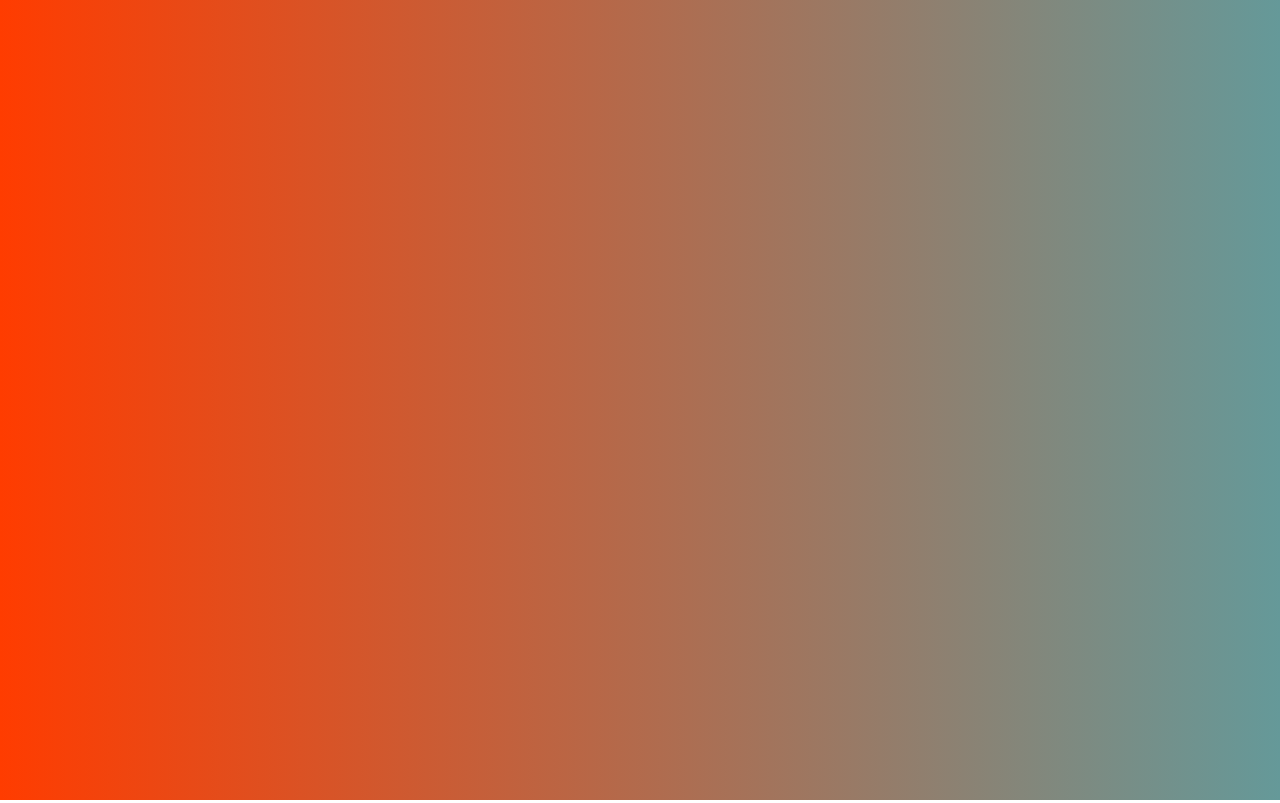
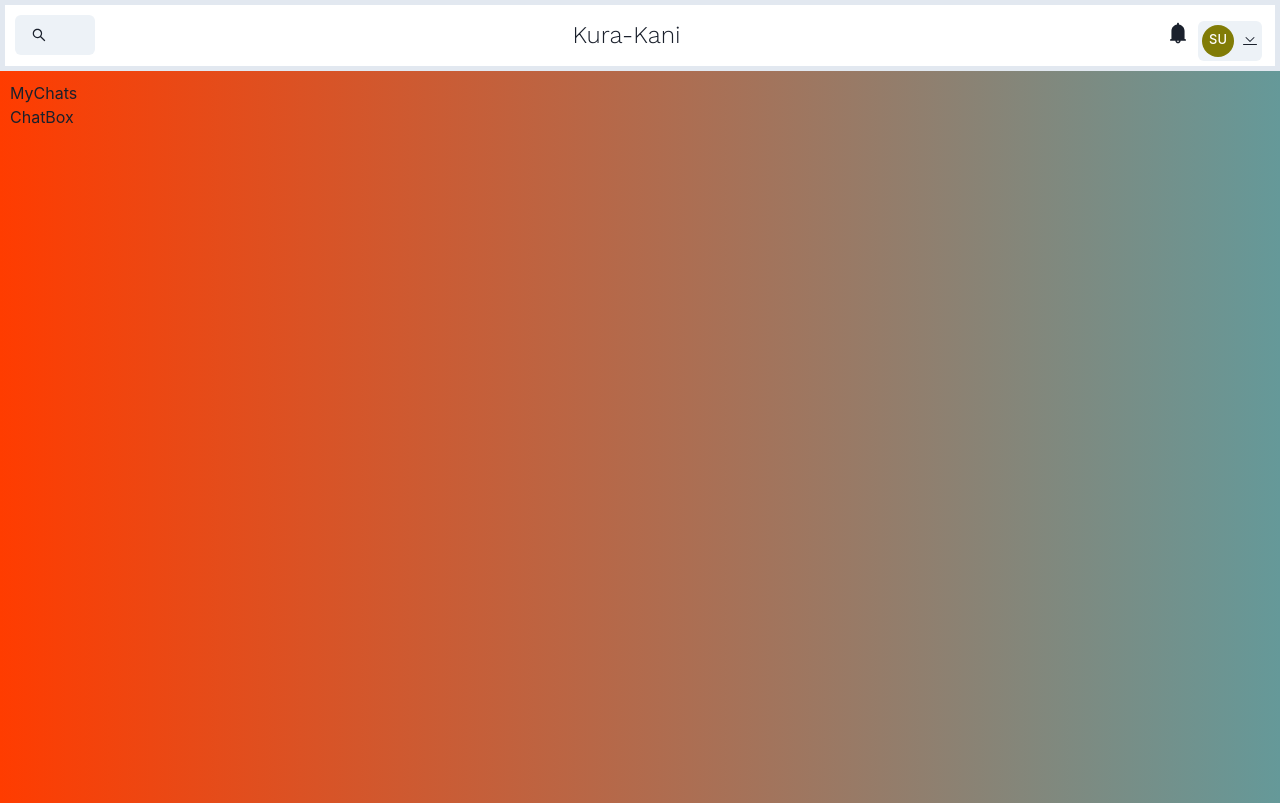
Before and after one commit to regmibishal42/KuraKani, a React (Vite) app in the folder frontend/: page /chats in a window 1280 px wide. Before the commit this address had no page. Built offline with nearby package versions, Linux system fonts and the light colour scheme; sample sign-in values are in the browser's storage.

Commit message:
Working on ChatsPage UI

```diff
--- a/frontend/src/App.jsx
+++ b/frontend/src/App.jsx
@@ -11,7 +11,7 @@ function App() {
     <div className='App'>
       <Routes>
         <Route path='/' element={<HomePage />}/>
-        <Route path='/chat' element={<ChatPage />} />
+        <Route path='/chats' element={<ChatPage />} />
         <Route path='/wavy' element={<Wavy/>} />
       </Routes>
     </div>
--- /dev/null
+++ b/frontend/src/Context/chatProvider.jsx
@@ -0,0 +1,24 @@
+import {createContext} from 'react';
+import {useContext, useState, useEffect} from 'react';
+import {useNavigate} from 'react-router-dom';
+
+const ChatContext = createContext();
+
+const ChatProvider = ({children}) => {
+    const [user, setUser] = useState();
+
+    const navigate = useNavigate();
+
+    useEffect(() => {
+        const userInfo = JSON.parse(localStorage.getItem("userInfo"));
+        setUser(userInfo);
+        if(!userInfo) navigate('/');
+    },[navigate])
+
+    return <ChatContext.Provider value={{user, setUser}}> {children}</ChatContext.Provider>
+};
+export const chatState = () =>{
+    return useContext(ChatContext);
+}
+
+export default ChatProvider;
--- a/frontend/src/Pages/ChatPage.jsx
+++ b/frontend/src/Pages/ChatPage.jsx
@@ -1,20 +1,27 @@
-import React, { useEffect,useState } from 'react';
-import axios from 'axios';
+import React from 'react';
+import { chatState } from '../Context/chatProvider';
+import { Box } from '@chakra-ui/react';
+import SideDrawer from '../components/Misc/SideDrawer';
+import MyChats from '../components/Misc/MyChats';
+import ChatBox from '../components/Misc/ChatBox';
 
 const ChatPage = () => {
-    const [chats,setChats] = useState([]);
-    const fetchChats = async () =>{
-        const {data} = await axios.get('http://localhost:3000/api/chats');
+  const {user} = chatState();
+  return (
+    <div style={{width:"100%"}}>
+       {user && <SideDrawer />}
+      <Box
+      d="flex"
+      justifyContent="space-between"
+      w="100%"
+      h="91.5vh"
+      p="10px"
+      >
+        {user && <MyChats />}
+        {user && <ChatBox/>}
 
-        setChats(data);
-    }
-    useEffect(()=>{
-        fetchChats();
-    },[])
-  return (
-    <div>{
-        chats.map((chat)=><div key={chat._id}>{chat.chatName}</div>)
-    }</div>
+      </Box>
+    </div>
   )
 }
 
--- a/frontend/src/Pages/HomePage.jsx
+++ b/frontend/src/Pages/HomePage.jsx
@@ -1,4 +1,4 @@
-import React from 'react';
+import React,{useEffect} from 'react';
 // import './HomePage.css';
 import {
     Box,
@@ -13,9 +13,16 @@ import {
 import Login from '../components/Authentication/Login.jsx';
 import Signup from '../components/Authentication/Signup.jsx';
 import './HomePage.css';
+import {useNavigate} from 'react-router-dom';
 
 
 const HomePage = () => {
+    const navigate = useNavigate();
+    useEffect(()=>{
+        const user = JSON.parse(localStorage.getItem("userInfo"));
+        if(user) navigate('/chats');
+    },[navigate])
+
     return (
         <Container maxWidth="xl" centerContent>
             <div className="custom-shape-divider-top-1658929212">
--- /dev/null
+++ b/frontend/src/components/Misc/ChatBox.jsx
@@ -0,0 +1,9 @@
+import React from 'react'
+
+const ChatBox = () => {
+  return (
+    <div>ChatBox</div>
+  )
+}
+
+export default ChatBox
--- /dev/null
+++ b/frontend/src/components/Misc/MyChats.jsx
@@ -0,0 +1,9 @@
+import React from 'react'
+
+const MyChats = () => {
+  return (
+    <div>MyChats</div>
+  )
+}
+
+export default MyChats
--- /dev/null
+++ b/frontend/src/components/Misc/SideDrawer.jsx
@@ -0,0 +1,59 @@
+import React,{useState} from 'react';
+import {Box, Button, Tooltip,Text, Menu, MenuButton, MenuList, Avatar, MenuItem, MenuDivider} from '@chakra-ui/react';
+import {AiOutlineSearch,AiFillBell} from 'react-icons/ai';
+import {BsChevronBarDown} from 'react-icons/bs';
+import { chatState } from '../../Context/chatProvider';
+
+const SideDrawer = () => {
+  const {user} = chatState();
+  const [search,setSearch] = useState("");
+  const [searchResult,setSearchResult] = useState([]);
+  const [loading,setLoading] = useState(false);
+  const [loadingChat,setLoadingChat] = useState();
+
+  return (
+    <>
+    <Box
+    display='flex'
+    justifyContent='space-between'
+    alignItems='center'
+    bg='white'
+    w='100%'
+    p='5px 13px 5px 10px'
+    borderWidth='5px'
+    >
+        <Tooltip label='Search Users to Chat' hasArrow placement='bottom-end'>
+          <Button varient='ghost'>
+            <AiOutlineSearch />
+            <Text d={{base:"none",md:'flex'}} px='4'></Text>
+          </Button>
+        </Tooltip>
+        <Text fontSize="2xl" fontFamily="Work sans">
+          Kura-Kani
+        </Text>
+        <div>
+          <Menu>
+            <MenuButton p={2}>
+              <AiFillBell size="1.5em" style={{marginTop:"3px"}}/>
+            </MenuButton>
+            {/* For Notification */}
+            {/* <MenuList></MenuList> */}
+          </Menu>
+          <Menu>
+            <MenuButton as={Button} p={1} rightIcon={<BsChevronBarDown/>}>
+              <Avatar size='sm' cursor='pointer'name={user.name} src={user.profile}/>
+            </MenuButton>
+            <MenuList>
+            <MenuItem>My Profile</MenuItem>
+            <MenuDivider />
+            <MenuItem>Logout</MenuItem>
+          </MenuList>
+          </Menu>
+
+        </div>
+    </Box>
+    </>
+  )
+}
+
+export default SideDrawer;
--- a/frontend/src/main.jsx
+++ b/frontend/src/main.jsx
@@ -2,30 +2,28 @@ import React from 'react';
 import ReactDOM from 'react-dom/client';
 import App from './App';
 import './index.css';
-import {ChakraProvider,extendTheme} from '@chakra-ui/react';
+import {ChakraProvider, extendTheme} from '@chakra-ui/react';
 import {BrowserRouter} from 'react-router-dom';
+import ChatProvider from './Context/chatProvider';
 
 const theme = extendTheme({
-  colors:{
-    customBlue:{
-      100:"#659999",
-      500:"#659999"
-    },
-    customOrange:{
-      100:"#f4791f",
-      500:"#ff3c00"
+    colors: {
+        customBlue: {
+            100: "#659999",
+            500: "#659999"
+        },
+        customOrange: {
+            100: "#f4791f",
+            500: "#ff3c00"
+        }
     }
-  }
 })
 
 
-ReactDOM.createRoot(document.getElementById('root')).render(
-
-  <React.StrictMode>
-    <BrowserRouter>
-    <ChakraProvider theme={theme}>
-      <App />
-    </ChakraProvider>
-    </BrowserRouter>
-  </React.StrictMode>
-)
+ReactDOM.createRoot(document.getElementById('root')).render (<BrowserRouter>
+    <ChatProvider>
+        <ChakraProvider theme={theme}>
+            <App/>
+        </ChakraProvider>
+    </ChatProvider>
+</BrowserRouter>)
```
